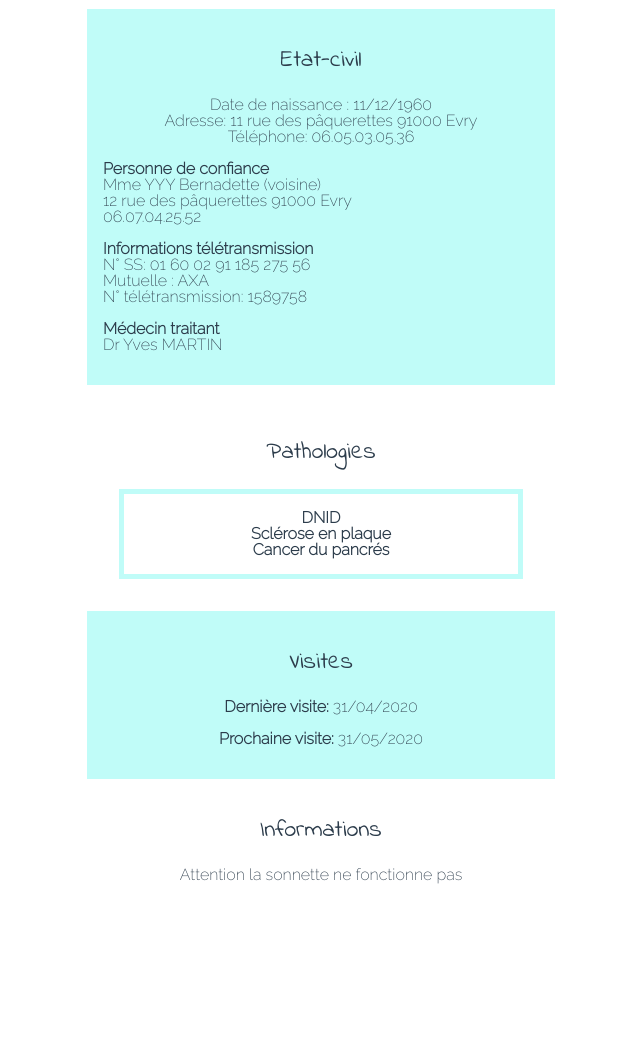
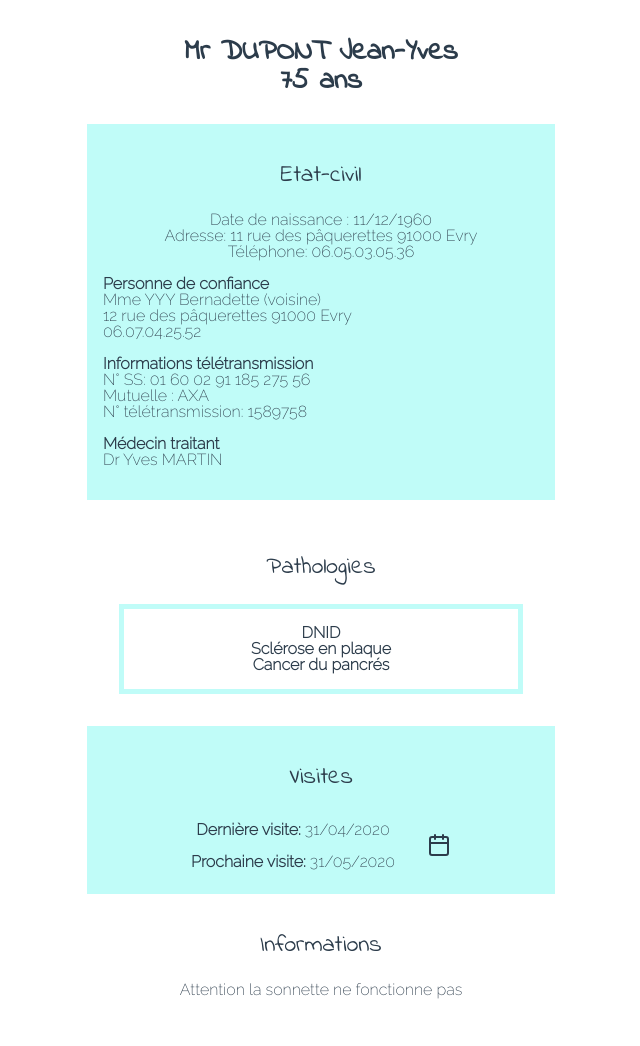
Before and after one commit to vincentlevionnais/projet-onurse-frontend, a React app: page /patients/10 in a window 1280 px wide. Shown: the part 103-1149 px from the top of the page, without its empty margins (319-959 px from the left). Before the commit the page ends 1034 px from the top, so only its background shows below. Built offline with nearby package versions, Linux system fonts and the light colour scheme.

Commit message:
little modification on patientCard : add patient Name in a title, not in the header

```diff
--- a/src/components/PatientCard/Visit.js
+++ b/src/components/PatientCard/Visit.js
@@ -1,16 +1,30 @@
 import React from 'react';
+import { Link } from 'react-router-dom';
+import { Calendar } from 'react-feather';
 
 const Visit = () => (
   <div className="section visit">
     <h2 className="visit-title title">
       Visites
     </h2>
-    <div className="last-visit">
-      <span>Dernière visite:</span> 31/04/2020
+    <div className="visit-content">
+      <div className="visit-content_infos">
+        <div className="last-visit">
+            <span>Dernière visite:</span> 31/04/2020
+          </div>
+        <div className="next-visit">
+          <span>Prochaine visite:</span> 31/05/2020
+        </div>
+      </div>
+      <div className="visit-content_calendarLogo">
+        <Link
+          to="/calendar"
+        >
+          <Calendar />
+        </Link>
+      </div>
     </div>
-    <div className="next-visit">
-    <span>Prochaine visite:</span> 31/05/2020
-    </div>
+
   </div>
 );
 
--- a/src/components/PatientCard/index.js
+++ b/src/components/PatientCard/index.js
@@ -18,7 +18,7 @@ const PatientCard = () => (
       </Link>
       <div className="header-infos">
         <h1 className="header-title">
-          Mr DUPONT Jean-Yves - 75 ans
+          Fiche patient
         </h1>
       </div>
       <Link
@@ -29,6 +29,9 @@ const PatientCard = () => (
       </Link>
     </header>
     <main className="main">
+      <h2 className="patient-name">
+        Mr DUPONT Jean-Yves <br/> 75 ans
+      </h2>
       <CivilStatus />
       <Pathologies />
       <Visit />
--- a/src/components/PatientCard/patientCard.scss
+++ b/src/components/PatientCard/patientCard.scss
@@ -42,7 +42,16 @@
 
 .main {
   margin: 0;
+  .patient-name {
+    text-align: center;
+    font-size: 1.8em;
+    color: vars.$darkBlue;
+    background-color: white;
+    font-weight: bold;
 
+    padding: 1em;
+    font-family: vars.$titleFont;
+  }
   .section {
     width: 100%;
     padding: 1em;
@@ -91,11 +100,21 @@
     background-color: vars.$lightBlue;
     text-align: center;
 
-    span {
-      font-weight: bold;
-    }
-    div {
-      padding-bottom: 1em;
+    .visit-content {
+      display: flex;
+      flex-direction: row;
+      flex-wrap: nowrap;
+      justify-content: center;
+      align-items: center;
+      .visit-content_infos {
+        line-height: 2em;
+        span {
+          font-weight: bold;
+        }
+      }
+      .visit-content_calendarLogo {
+        margin-left: 2em;
+      }
     }
   }
 
```
